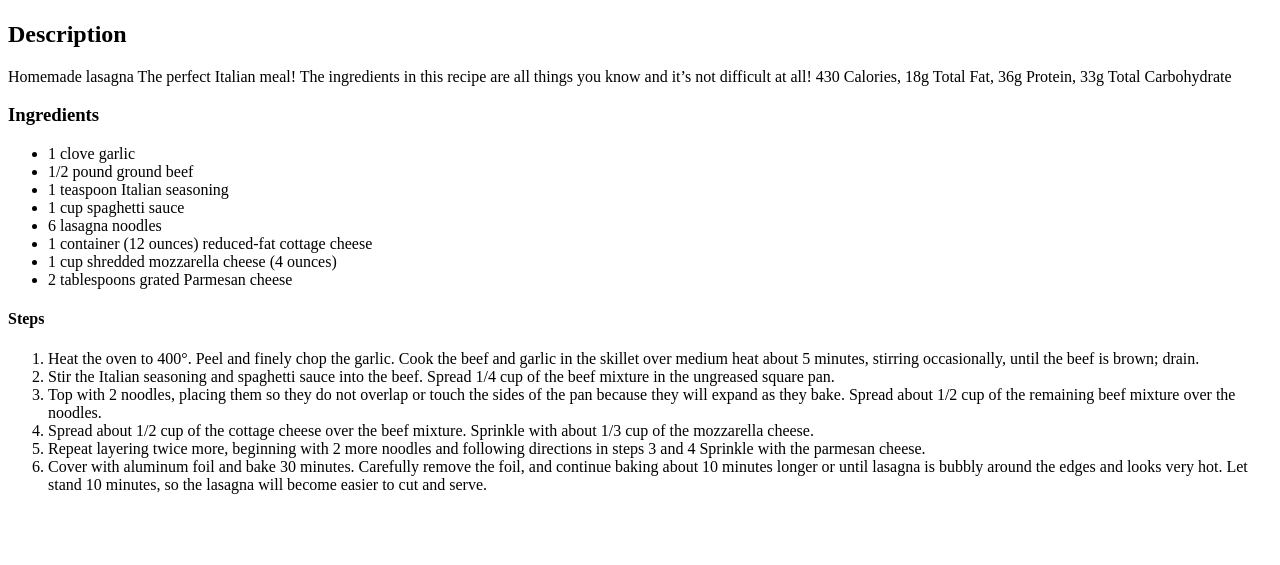
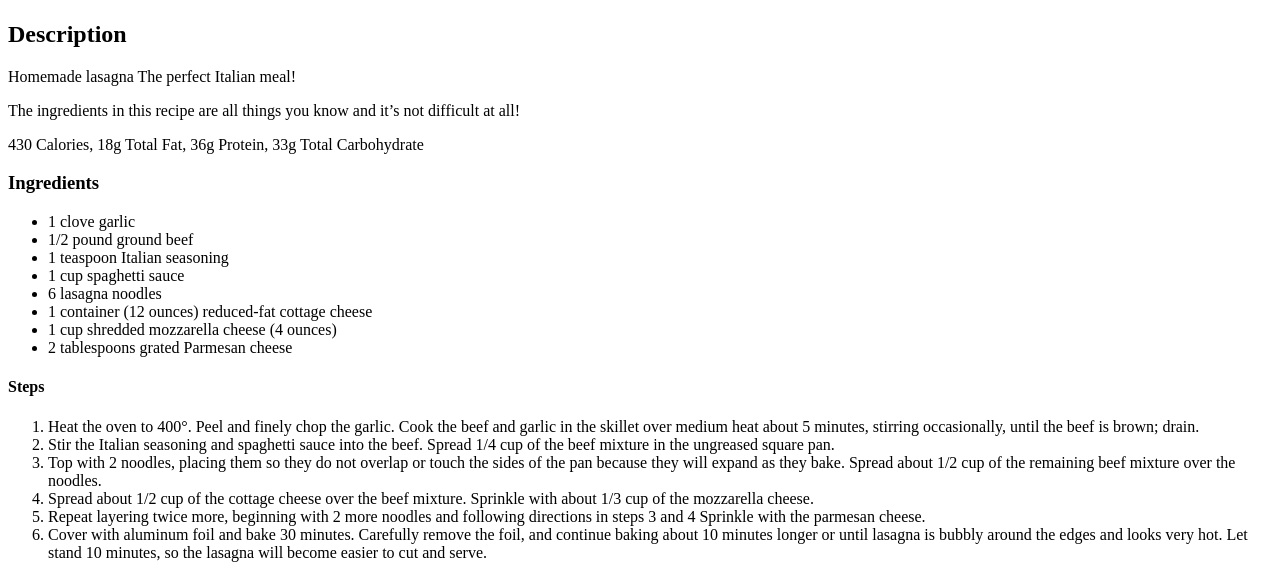
Before and after one commit to mattzor13/odin-recipes, a plain HTML site: page recipes/lasagna.html in a window 1280 px wide. Shown: the part 383-948 px from the top of the page. Before the commit the page ends 893 px from the top, so only its background shows below. Drawn offline with Linux system fonts and the light colour scheme.

Commit message:
bread.html

```diff
--- a/recipes/lasagna.html
+++ b/recipes/lasagna.html
@@ -10,11 +10,9 @@
     <h1>Lasagna</h1>
     <img src="https://res.cloudinary.com/graham-media-group/image/upload/f_auto/q_auto/c_scale,w_800/v1/media/gmg/JXQMMTLAQNEUHBLAYJBUPWWKAM.jpg?_a=AJAEtWI0" alt="Image of lasagna">
     <h2>Description</h2>
-    <p>
-        Homemade lasagna The perfect Italian meal!
-        The ingredients in this recipe are all things you know and it’s not difficult at all!
-        430 Calories, 18g Total Fat, 36g Protein, 33g Total Carbohydrate
-    </p>
+    <p>Homemade lasagna The perfect Italian meal!</p>
+    <p>The ingredients in this recipe are all things you know and it’s not difficult at all!</p>
+    <p>430 Calories, 18g Total Fat, 36g Protein, 33g Total Carbohydrate</p>
     <h3>Ingredients</h3>
     <p>
         <ul>
```
